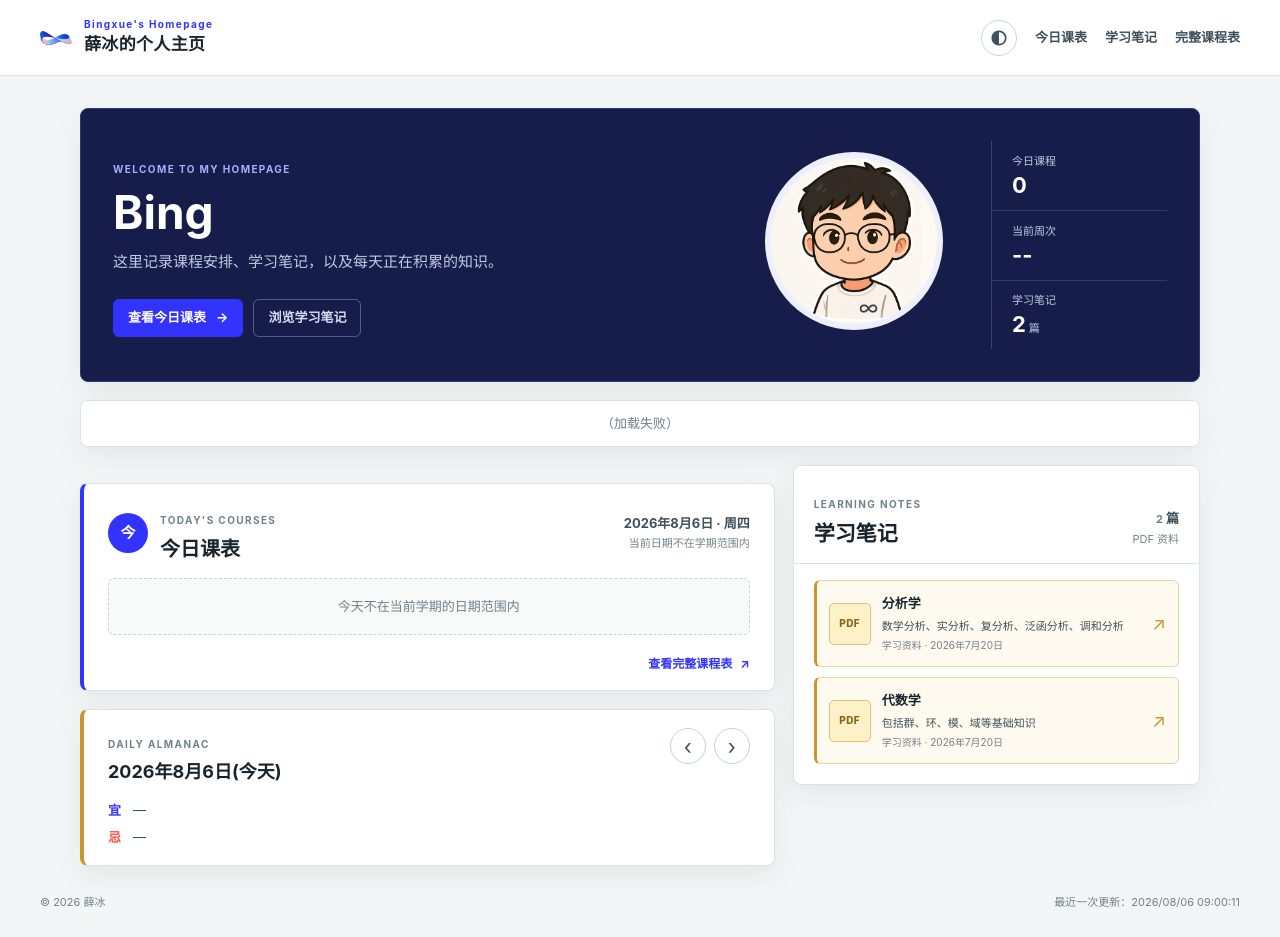
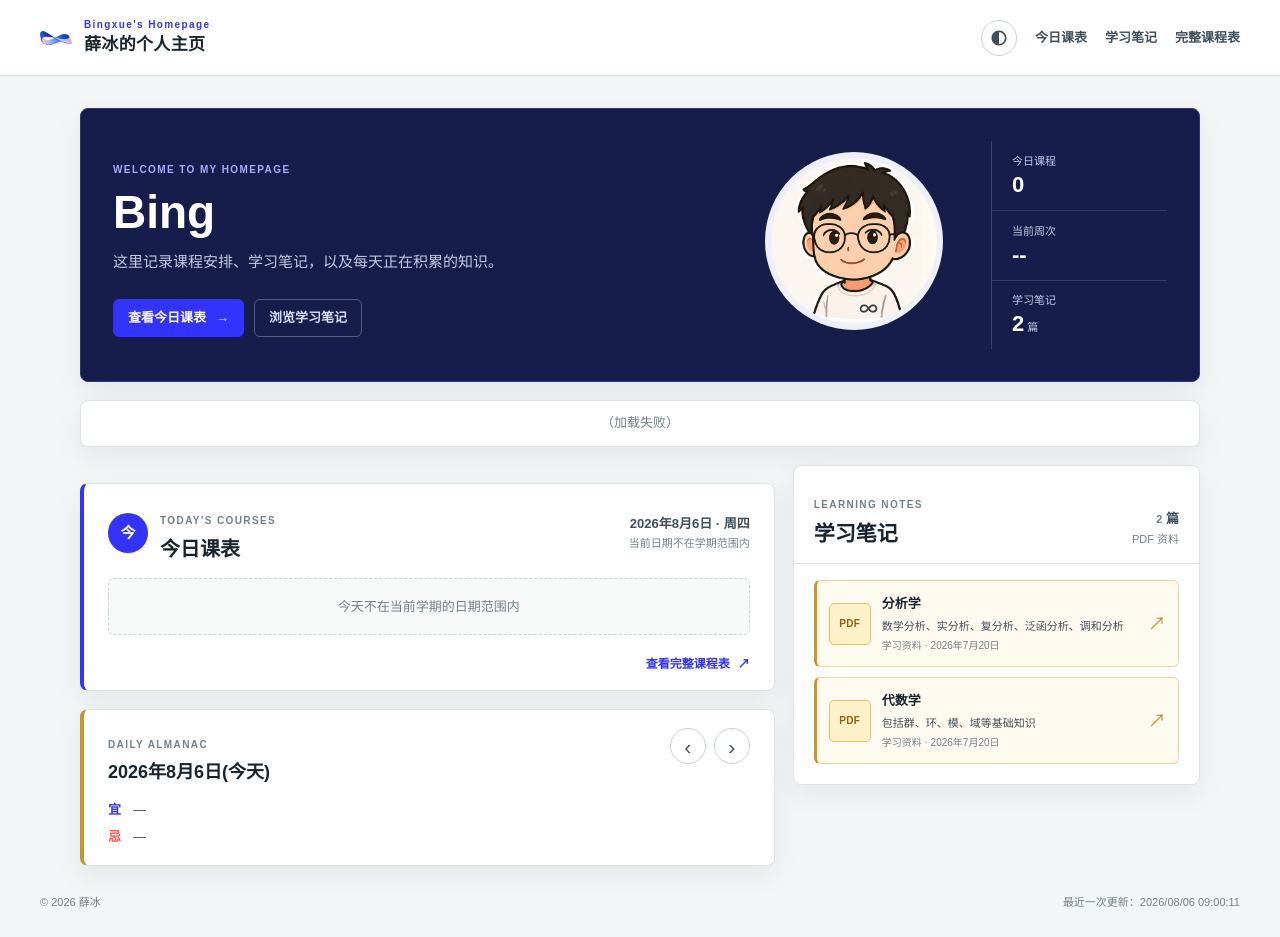
Before and after one commit to binggxue/binggxue.github.io, a website built with Vite: page index.html in a window 1280 px wide. Built offline with nearby package versions, Linux system fonts and the light colour scheme; no server answers; what tyme4ts would draw is missing.

Commit message:
chore: 修改英文字体为Product Sans

```diff
--- a/css/base.css
+++ b/css/base.css
@@ -63,7 +63,7 @@ body {
   margin: 0;
   color: var(--ink);
   background: var(--canvas);
-  font-family: Inter, "Noto Sans SC", "PingFang SC", "Microsoft YaHei", sans-serif;
+  font-family: "Product Sans", "Noto Sans SC", "PingFang SC", "Microsoft YaHei", sans-serif;
   font-size: 15px;
   line-height: 1.5;
   letter-spacing: 0;
```
